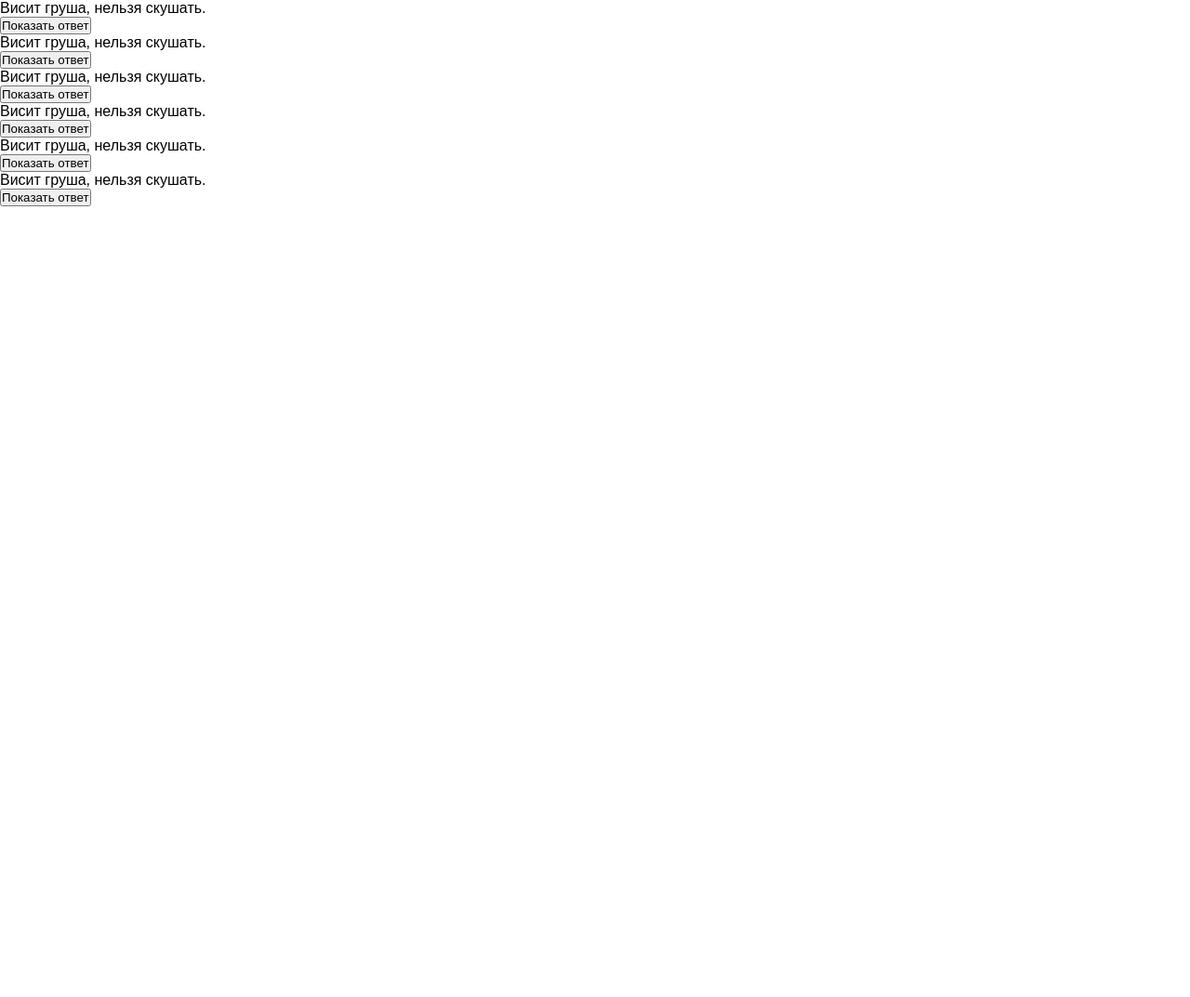
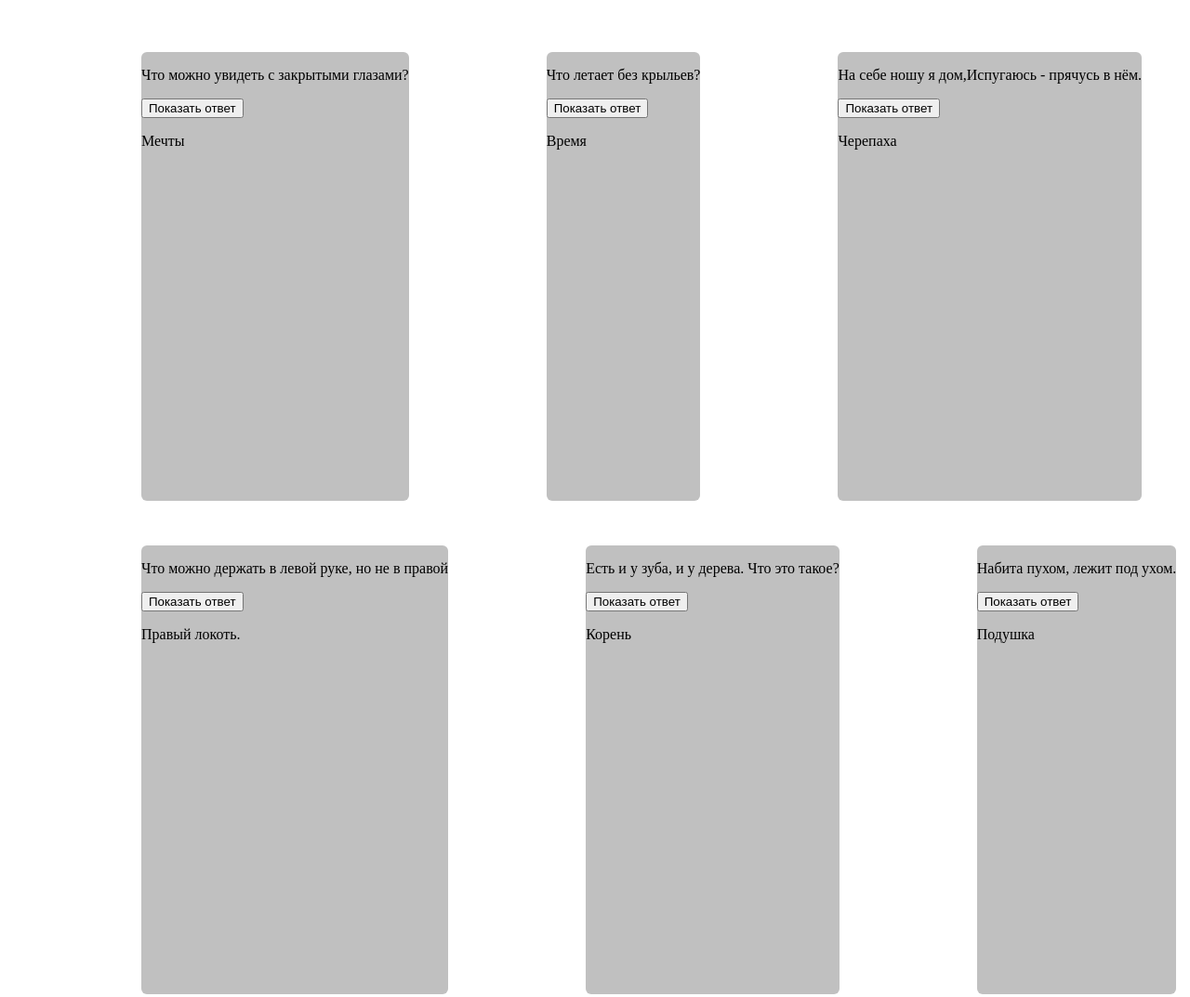
Before and after one commit to toktorbekov077/month2, a plain HTML site: page DZ7_Shergazy_35-01/index.html in a window 1280 px wide. Shown: the whole page at 93% size. Before the commit the page ends 800 px from the top, so only its background shows below. Drawn offline with Linux system fonts and the light colour scheme.

Commit message:
frontend

```diff
--- a/DZ7_Shergazy_35-01/app.js
+++ b/DZ7_Shergazy_35-01/app.js
@@ -1,6 +1,16 @@
-const divAnswer = document.createElement('div')
-divAnswer.setAttribute('div' , 'div_answer')
-divAnswer.innerHTML = "ПОКАЗАТЬ ОТВЕТ"
-divAnswer.onclick = () => {
 
-}
+document.addEventListener('DOMContentLoaded', function() {
+    const toggleButtons = document.querySelectorAll('.toggle-button');
+
+    toggleButtons.forEach(function(button) {
+        button.addEventListener('click', function() {
+            const answer = this.nextElementSibling;
+            answer.classList.toggle('hidden');
+            if (answer.classList.contains('hidden')) {
+                this.textContent = 'Показать ответ';
+            } else {
+                this.textContent = 'Скрыть ответ';
+            }
+        });
+    });
+});
--- a/DZ7_Shergazy_35-01/index.html
+++ b/DZ7_Shergazy_35-01/index.html
@@ -6,35 +6,41 @@
   <link rel="stylesheet" href="style.css">
 </head>
 <body>
-<div class="list">
-    <div class="container">
 <div class="riddle">
-                <p>Висит груша, нельзя скушать.</p>
-                <button class="show-answer">Показать ответ</button>
+    <p> Что можно увидеть с закрытыми глазами?</p>
+    <button class="toggle-button">Показать ответ</button>
+    <p class="answer hidden"> Мечты</p>
 </div>
 <div class="riddle">
-                <p>Висит груша, нельзя скушать.</p>
-                <button class="show-answer">Показать ответ</button>
-            </div>
-        <div class="riddle">
-                <p>Висит груша, нельзя скушать.</p>
-                <button class="show-answer">Показать ответ</button>
-            </div>
-        <div class="riddle">
-                <p>Висит груша, нельзя скушать.</p>
-                <button class="show-answer">Показать ответ</button>
-            </div>
-        <div class="riddle">
-                <p>Висит груша, нельзя скушать.</p>
-                <button class="show-answer">Показать ответ</button>
-            </div>
-        <div class="riddle">
-                <p>Висит груша, нельзя скушать.</p>
-                <button class="show-answer">Показать ответ</button>
+    <p> Что летает без крыльев?</p>
+    <button class="toggle-button">Показать ответ</button>
+    <p class="answer hidden"> Время</p>
 </div>
 
+<div class="riddle">
+    <p> На себе ношу я дом,Испугаюсь - прячусь в нём.</p>
+    <button class="toggle-button">Показать ответ</button>
+    <p class="answer hidden"> Черепаха</p>
 </div>
+
+<div class="riddle">
+    <p> Что можно держать в левой руке, но не в правой</p>
+    <button class="toggle-button">Показать ответ</button>
+    <p class="answer hidden"> Правый локоть.</p>
 </div>
+
+<div class="riddle">
+    <p> Есть и у зуба, и у дерева. Что это такое?</p>
+    <button class="toggle-button">Показать ответ</button>
+    <p class="answer hidden"> Корень</p>
+</div>
+
+<div class="riddle">
+    <p> Набита пухом, лежит под ухом.</p>
+    <button class="toggle-button">Показать ответ</button>
+    <p class="answer hidden"> Подушка</p>
+</div>
+
 </body>
 <script src="app.js"></script>
 </html>
--- a/DZ7_Shergazy_35-01/style.css
+++ b/DZ7_Shergazy_35-01/style.css
@@ -1,12 +1,8 @@
-* {
-    margin: 0;
-    padding: 0;
-    box-sizing: border-box;
+.riddle {
+    height: 483px;
+    background-color: silver;
+    border-radius: 6px;
+    margin-top: 48px;
+    margin-left: 144px;
+    display: inline-block;
 }
-
-body{
-    font-family: Arial, sans-serif;
-    font-size: 16px;
-    line-height: normal;
-    font-weight: 400;
-}
```
Lines whose indentation alone changed are shown as unchanged.
